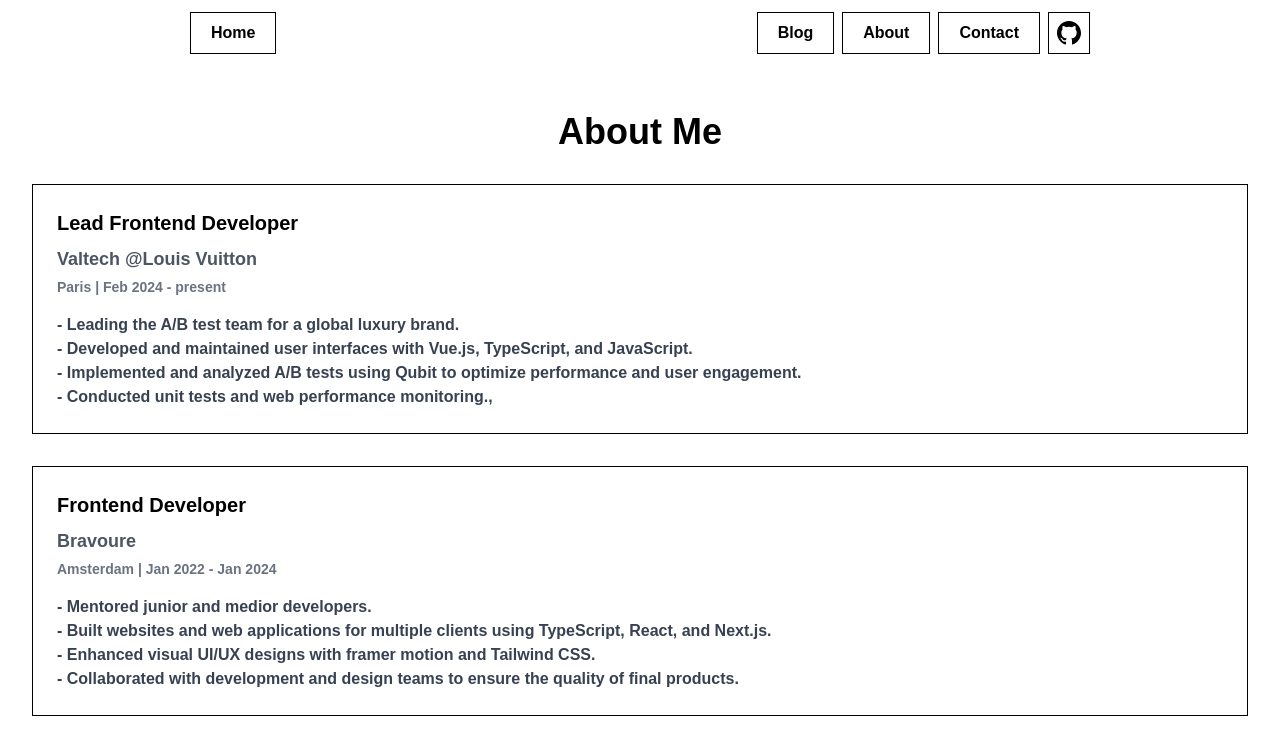
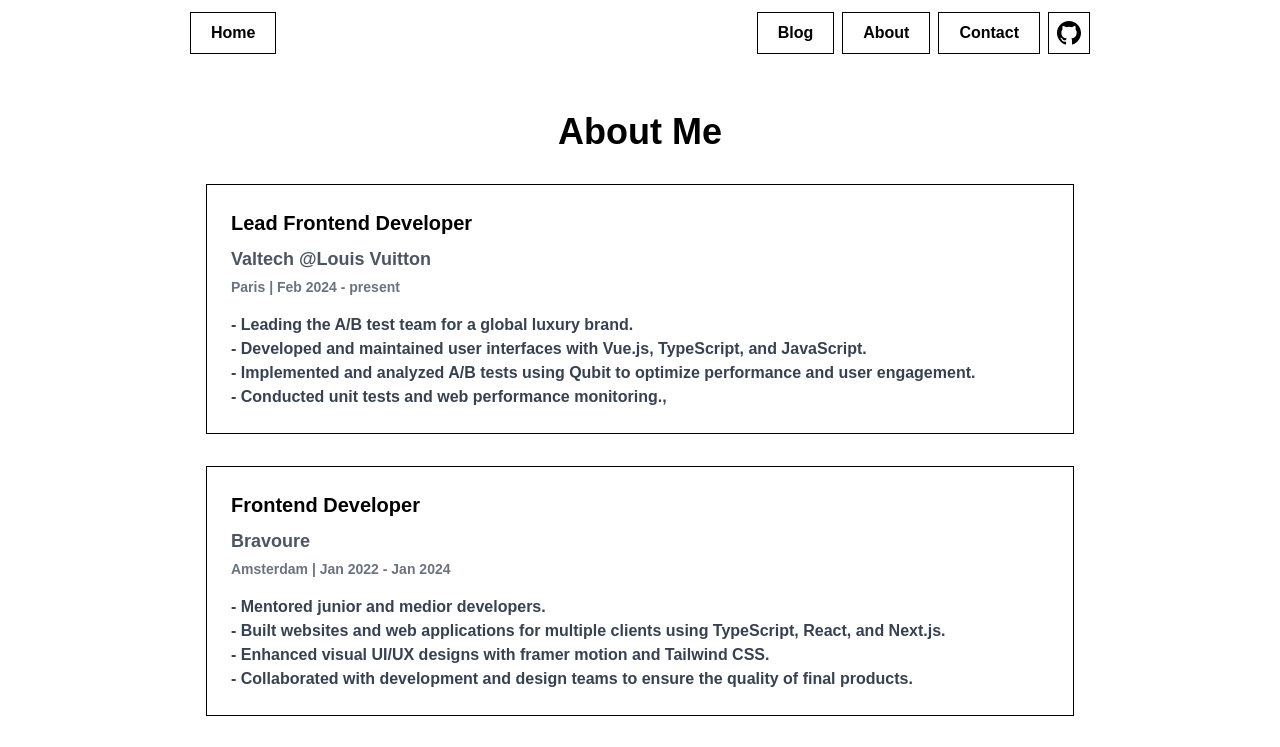
Before and after one commit to s-laura-dev/Blog, a Next.js app: page /about in a window 1280 px wide. Shown: the top 747 px of the page. Built offline with nearby package versions, Linux system fonts and the light colour scheme.

Commit message:
updated container on pages

```diff
--- a/app/about/page.tsx
+++ b/app/about/page.tsx
@@ -62,7 +62,7 @@
 
 export default function AboutPage() {
   return (
-    <div className="container mx-auto my-12 px-4">
+    <div className="container mx-auto my-12 px-4 max-w-[900px]">
       <h1 className="text-4xl font-bold mb-8 text-center">About Me</h1>
 
       {/* Experience Cards */}
--- a/app/contact/page.tsx
+++ b/app/contact/page.tsx
@@ -7,7 +7,7 @@
 // app/contact/page.js
 export default function Contact() {
   return (
-    <div className="container mx-auto my-12 px-4 min-h-screen text-center">
+    <div className="container mx-auto my-12 px-4 min-h-screen max-w-[900px] text-center">
       {/* Page Title */}
       <h1 className="text-4xl font-bold mb-8">Get in Touch</h1>
 
```
